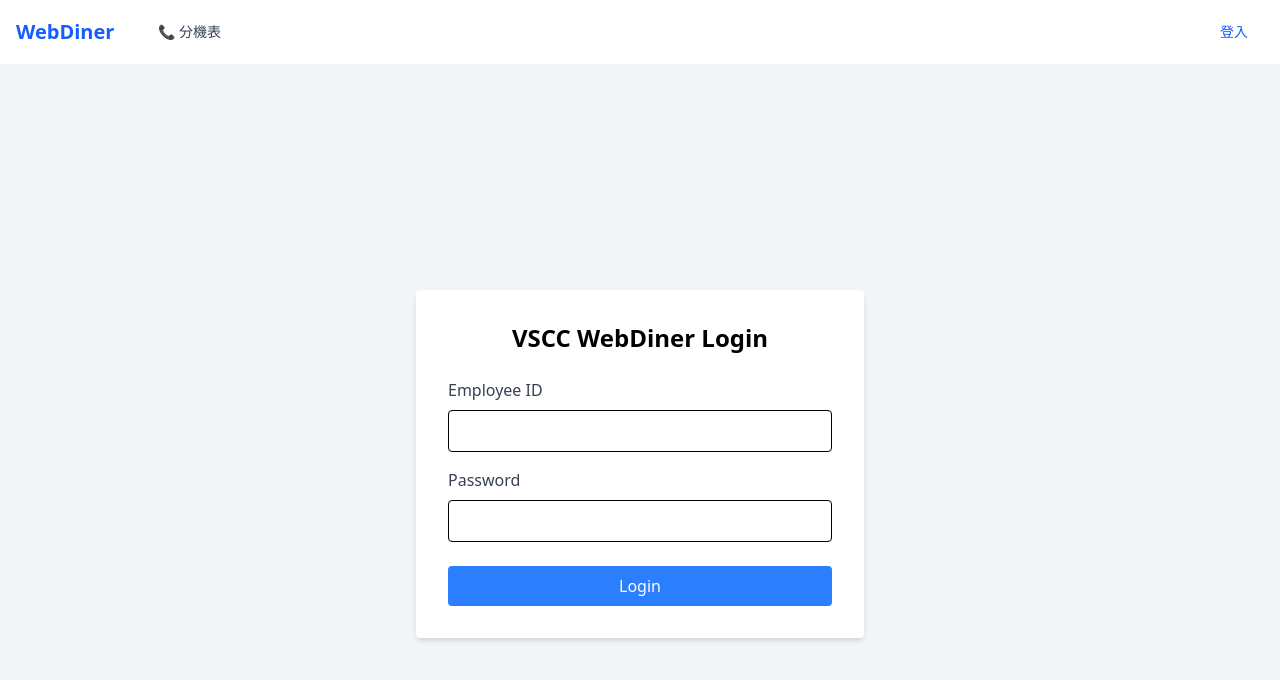
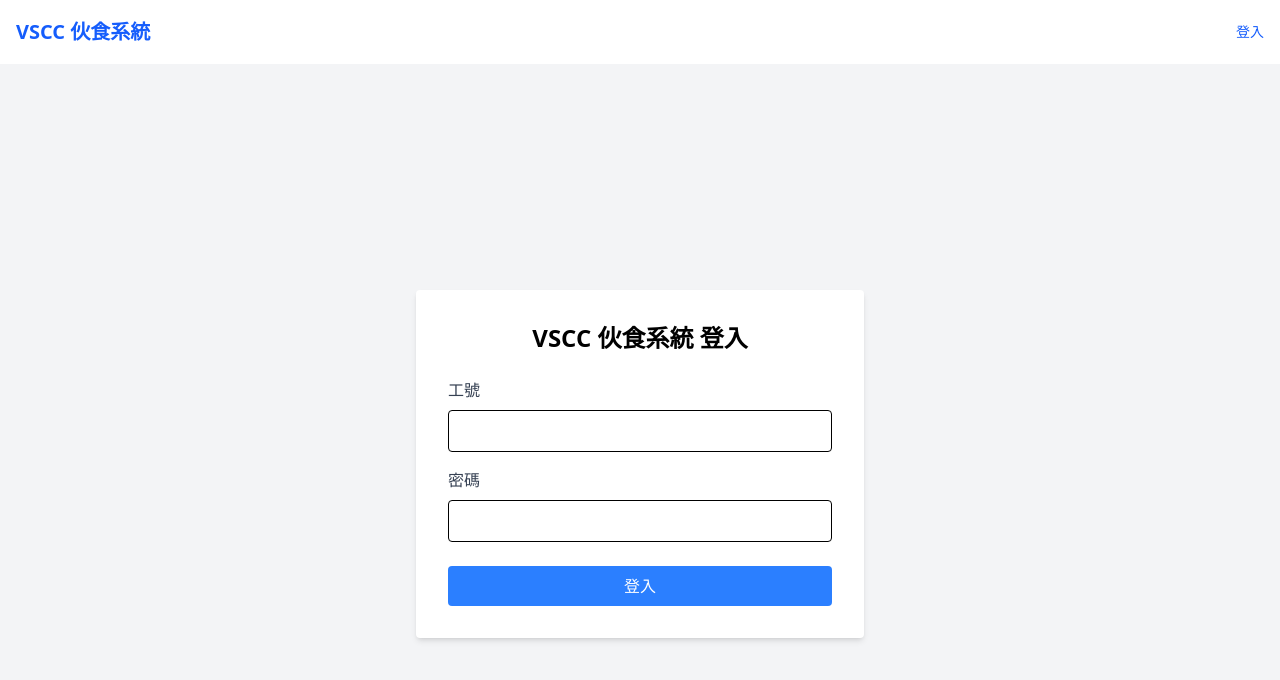
Before and after one commit to zx90316/WebDiner, a React app in the folder frontend/: page /login in a window 1280 px wide. Shown: the top 680 px of the page. Built offline with nearby package versions, Linux system fonts and the light colour scheme; the HTML template or start-up script is replaced by a standard one.

Commit message:
feat: enhance extension directory access control by adding user authentication and updating UI components

```diff
--- a/frontend/src/App.tsx
+++ b/frontend/src/App.tsx
@@ -37,8 +37,14 @@ function App() {
             <Navbar />
             <Routes>
               <Route path="/login" element={<LoginPage />} />
-              {/* 分機表 - 公開存取 */}
-              <Route path="/extension-directory" element={<ExtensionDirectory />} />
+              <Route
+                path="/extension-directory"
+                element={
+                  <ProtectedRoute>
+                    <ExtensionDirectory />
+                  </ProtectedRoute>
+                }
+              />
               <Route
                 path="/"
                 element={
--- a/frontend/src/components/Navbar.tsx
+++ b/frontend/src/components/Navbar.tsx
@@ -21,25 +21,14 @@ export const Navbar: React.FC = () => {
 
     const closeMobileMenu = () => setIsMobileMenuOpen(false);
 
-    // 未登入時顯示簡化的導航列（只有分機表）
+    // 未登入時顯示簡化的導航列
     if (!user) {
         return (
             <nav className="bg-white shadow-md">
                 <div className="container mx-auto px-4">
                     <div className="flex justify-between items-center h-16">
                         <div className="flex items-center space-x-4 md:space-x-8">
-                            <h1 className="text-xl font-bold text-blue-600">WebDiner</h1>
-                            <div className="hidden sm:flex space-x-4">
-                                <Link
-                                    to="/extension-directory"
-                                    className={`px-3 py-2 rounded-md text-sm font-medium ${isActive("/extension-directory")
-                                        ? "bg-blue-100 text-blue-700"
-                                        : "text-gray-700 hover:bg-gray-100"
-                                        }`}
-                                >
-                                    📞 分機表
-                                </Link>
-                            </div>
+                            <h1 className="text-xl font-bold text-blue-600">VSCC 伙食系統</h1>
                         </div>
                         <div className="flex items-center space-x-4">
                             <Link
@@ -48,36 +37,8 @@ export const Navbar: React.FC = () => {
                             >
                                 登入
                             </Link>
-                            {/* 移動端漢堡菜單按鈕 */}
-                            <button
-                                className="sm:hidden p-2 rounded-md hover:bg-gray-100"
-                                onClick={() => setIsMobileMenuOpen(!isMobileMenuOpen)}
-                            >
-                                <svg className="w-6 h-6" fill="none" stroke="currentColor" viewBox="0 0 24 24">
-                                    {isMobileMenuOpen ? (
-                                        <path strokeLinecap="round" strokeLinejoin="round" strokeWidth={2} d="M6 18L18 6M6 6l12 12" />
-                                    ) : (
-                                        <path strokeLinecap="round" strokeLinejoin="round" strokeWidth={2} d="M4 6h16M4 12h16M4 18h16" />
-                                    )}
-                                </svg>
-                            </button>
                         </div>
                     </div>
-                    {/* 移動端菜單（未登入） */}
-                    {isMobileMenuOpen && (
-                        <div className="sm:hidden pb-4 border-t">
-                            <Link
-                                to="/extension-directory"
-                                onClick={closeMobileMenu}
-                                className={`block px-3 py-2 rounded-md text-sm font-medium mt-2 ${isActive("/extension-directory")
-                                    ? "bg-blue-100 text-blue-700"
-                                    : "text-gray-700 hover:bg-gray-100"
-                                    }`}
-                            >
-                                📞 分機表
-                            </Link>
-                        </div>
-                    )}
                 </div>
             </nav>
         );
@@ -88,7 +49,7 @@ export const Navbar: React.FC = () => {
             <div className="container mx-auto px-4">
                 <div className="flex justify-between items-center h-16">
                     <div className="flex items-center space-x-4 lg:space-x-8">
-                        <h1 className="text-lg md:text-xl font-bold text-blue-600">WebDiner</h1>
+                        <h1 className="text-lg md:text-xl font-bold text-blue-600">VSCC 伙食系統</h1>
                         {/* 桌面端導航連結 */}
                         <div className="hidden md:flex space-x-2 lg:space-x-4">
                             <Link
--- a/frontend/src/context/UIVersionContext.tsx
+++ b/frontend/src/context/UIVersionContext.tsx
@@ -10,7 +10,7 @@ interface UIVersionContextType {
 
 const UIVersionContext = createContext<UIVersionContextType | undefined>(undefined);
 
-const UI_VERSION_KEY = "webdiner_ui_version";
+const UI_VERSION_KEY = "vscc_ui_version";
 
 export const UIVersionProvider: React.FC<{ children: ReactNode }> = ({ children }) => {
     const [uiVersion, setUIVersionState] = useState<UIVersion>(() => {
--- a/frontend/src/features/auth/LoginPage.tsx
+++ b/frontend/src/features/auth/LoginPage.tsx
@@ -22,11 +22,11 @@ export const LoginPage: React.FC = () => {
     return (
         <div className="min-h-screen flex items-center justify-center bg-gray-100">
             <div className="bg-white p-8 rounded shadow-md w-full max-w-md">
-                <h2 className="text-2xl font-bold mb-6 text-center">VSCC WebDiner Login</h2>
+                <h2 className="text-2xl font-bold mb-6 text-center">VSCC 伙食系統 登入</h2>
                 {error && <div className="bg-red-100 text-red-700 p-3 rounded mb-4">{error}</div>}
                 <form onSubmit={handleSubmit}>
                     <div className="mb-4">
-                        <label className="block text-gray-700 mb-2">Employee ID</label>
+                        <label className="block text-gray-700 mb-2">工號</label>
                         <input
                             type="text"
                             className="w-full p-2 border rounded"
@@ -36,7 +36,7 @@ export const LoginPage: React.FC = () => {
                         />
                     </div>
                     <div className="mb-6">
-                        <label className="block text-gray-700 mb-2">Password</label>
+                        <label className="block text-gray-700 mb-2">密碼</label>
                         <input
                             type="password"
                             className="w-full p-2 border rounded"
@@ -49,7 +49,7 @@ export const LoginPage: React.FC = () => {
                         type="submit"
                         className="w-full bg-blue-500 text-white p-2 rounded hover:bg-blue-600"
                     >
-                        Login
+                        登入
                     </button>
                 </form>
             </div>
--- a/frontend/src/features/extension-table/ExtensionDirectory.tsx
+++ b/frontend/src/features/extension-table/ExtensionDirectory.tsx
@@ -1,5 +1,6 @@
 import React, { useEffect, useState } from "react";
 import { api } from "../../lib/api";
+import { useAuth } from "../auth/AuthContext";
 import { useToast } from "../../components/Toast";
 import { Loading } from "../../components/Loading";
 
@@ -42,6 +43,7 @@ export const ExtensionDirectory: React.FC = () => {
     const [data, setData] = useState<ExtensionDirectoryData | null>(null);
     const [loading, setLoading] = useState(true);
     const [searchTerm, setSearchTerm] = useState("");
+    const { token } = useAuth();
     const { showToast } = useToast();
 
     useEffect(() => {
@@ -51,7 +53,7 @@ export const ExtensionDirectory: React.FC = () => {
     const loadDirectory = async () => {
         try {
             setLoading(true);
-            const result = await api.get("/extension-directory/");
+            const result = await api.get("/extension-directory/", token!);
             setData(result);
         } catch (error: any) {
             showToast(error.message || "載入分機表失敗", "error");
```
Also changed, not shown: 1 other file (tests, documents, lock files or other folders).
